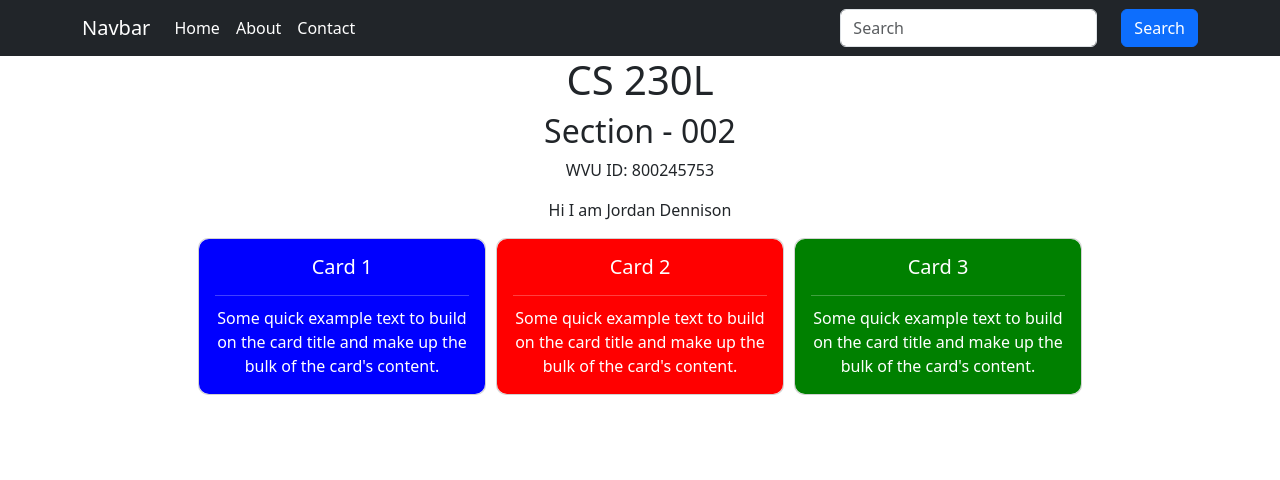
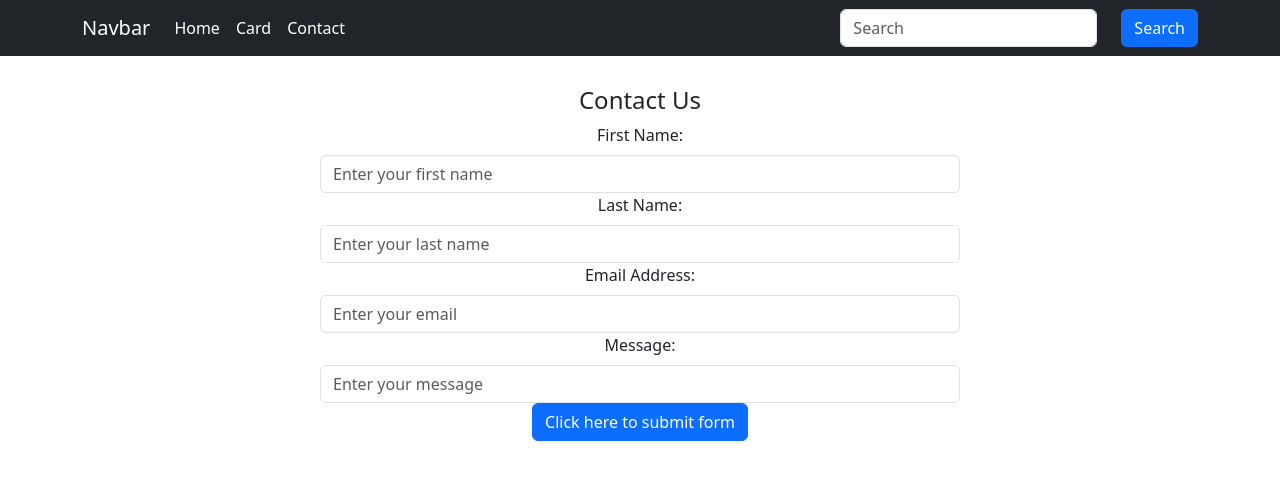
Before and after one commit to JordanDennison/CS230-Lab, a React (Create React App) app: page /contact in a window 1280 px wide. Shown: the top 480 px of the page. Built offline with nearby package versions, Linux system fonts and the light colour scheme.

Commit message:
Changes for lab 7

```diff
--- a/package.json
+++ b/package.json
@@ -11,6 +11,7 @@
     "react": "^18.2.0",
     "react-bootstrap": "^2.9.1",
     "react-dom": "^18.2.0",
+    "react-router-dom": "^6.18.0",
     "react-scripts": "5.0.1",
     "web-vitals": "^2.1.4"
   },
--- a/src/App.js
+++ b/src/App.js
@@ -2,17 +2,23 @@ import logo from './logo.svg';
 import './App.css';
 import Navbar from './Navbar';
 import Card from './Card';
+import { BrowserRouter, Routes, Route } from 'react-router-dom';
+import { Home } from './Home';
+import { Contact } from './Contact';
 
 function App() {
   return (
-    <div className="App" >
-      <Navbar />
-      <h1>CS 230L</h1>
-      <h2>Section - 002</h2>
-      <p>WVU ID: 800245753</p>
-      <p>Hi I am Jordan Dennison</p>
-      <Card />
+    <div className="App">
+      <BrowserRouter>
+            <Navbar />
+            <Routes>
+              <Route path="/" element={<Home />}></Route>
+              <Route path="/card" element={<Card />}></Route>
+              <Route path="/contact" element={<Contact />}></Route>
+            </Routes>
+      </BrowserRouter>
     </div>
+
   );
 }
 
--- a/src/Card.js
+++ b/src/Card.js
@@ -4,6 +4,8 @@ import React from 'react';
 
 function BasicExample() {
     return (
+        <div>
+        <h1>Card Components</h1>
         <div style={{ display: 'flex', justifyContent: 'center' }}>
             <Card style={{ width: '18rem', borderRadius: '10px', marginRight: '10px' }}>
                 <Card.Body style={{backgroundColor: 'blue', borderRadius: '10px'}}>
@@ -38,6 +40,7 @@ function BasicExample() {
                 </Card.Body>
             </Card>
         </div>
+        </div>
     );
 }
 
--- /dev/null
+++ b/src/Contact.js
@@ -0,0 +1,42 @@
+import React from 'react';
+import 'bootstrap/dist/css/bootstrap.css';
+import Form from 'react-bootstrap/Form';
+import Button from 'react-bootstrap/Button';
+
+export function Contact(){
+    return(
+        <div style={{width: 700,
+                  padding: 30 ,
+                  margin: '0 auto',
+                  justifyContent: 'center'}}>
+            <h4>Contact Us</h4>
+            <Form>
+            <Form.Group>
+                <Form.Label>First Name:</Form.Label>
+                <Form.Control type="text"
+                                placeholder="Enter your first name" />
+                </Form.Group>
+                <Form.Group>
+                <Form.Label>Last Name:</Form.Label>
+                <Form.Control type="email"
+                                placeholder="Enter your last name" />
+                </Form.Group>
+                <Form.Group>
+                <Form.Label>Email Address:</Form.Label>
+                <Form.Control type="number" placeholder="Enter your email" />
+                </Form.Group>
+
+                <Form.Group>
+                <Form.Label>Message:</Form.Label>
+                <Form.Control type="number" placeholder="Enter your message" />
+                </Form.Group>
+
+
+
+                <Button variant="primary" type="submit">
+                Click here to submit form
+                </Button>
+            </Form>
+        </div>
+    )
+}
--- /dev/null
+++ b/src/Home.js
@@ -0,0 +1,12 @@
+export function Home(){
+    return(
+        <div>
+
+            <h1>CS 230L</h1>
+            <h2>Section - 002</h2>
+            <p>WVU ID: 800245753</p>
+            <p>Hi I am Jordan Dennison</p>
+
+        </div>
+    )
+}
--- a/src/Navbar.js
+++ b/src/Navbar.js
@@ -19,7 +19,7 @@ function BasicExample() {
                 <Navbar.Collapse id="basic-navbar-nav">
                     <Nav className="me-auto">
                         <Nav.Link href="#home" className='text-white'>Home</Nav.Link>
-                        <Nav.Link href="#link" className='text-white'>About</Nav.Link>
+                        <Nav.Link href="#link" className='text-white'>Card</Nav.Link>
                         <Nav.Link href="#link" className='text-white'>Contact</Nav.Link>
                     </Nav>
                     <Nav className="ml-auto">
```
Also changed, not shown: 1 other file (tests, documents, lock files or other folders).
